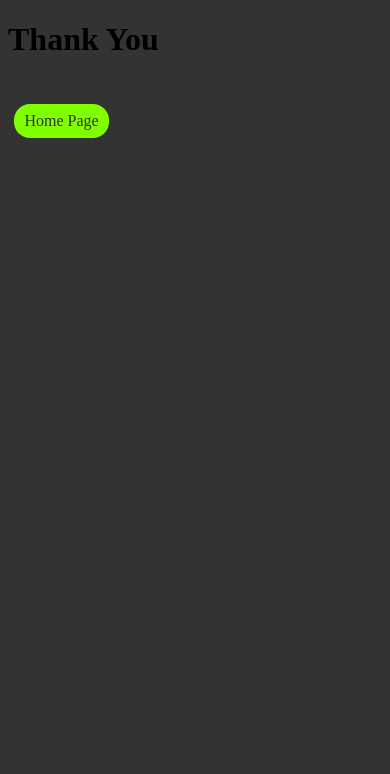
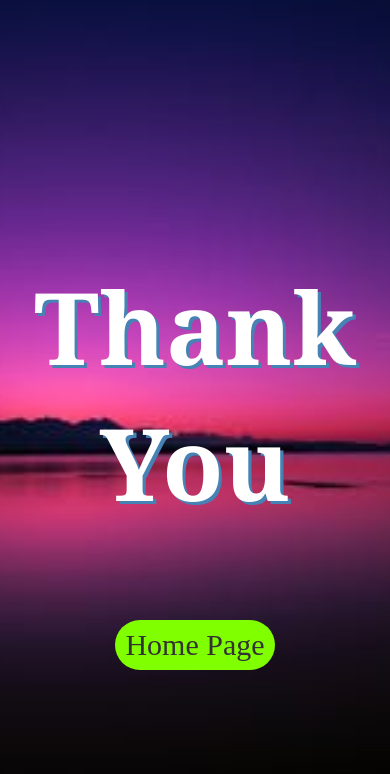
Before and after one commit to gauravDubeyDeveloper/Smart-town.in, a plain HTML site: page view/page7.html in a window 390 px wide. Drawn offline with Linux system fonts and the light colour scheme.

Commit message:
change number

```diff
--- a/view/page7.html
+++ b/view/page7.html
@@ -4,8 +4,8 @@
     <meta charset="UTF-8">
     <meta name="viewport" content="width=device-width, initial-scale=1.0">
     <meta http-equiv="X-UA-Compatible" content="ie=edge">
-    <link rel="stylesheet" media="screen and (min-width: 320px)  and (max-width:1000px)" href="../css/mobile/page6.css">
-    <link rel="stylesheet" media="screen and (min-width: 1001px) " href="../css/tablet/page6.css">
+    <link rel="stylesheet" media="screen and (min-width: 320px)  and (max-width:1000px)" href="../css/mobile/page7.css">
+    <link rel="stylesheet" media="screen and (min-width: 1001px) " href="../css/desktop/page7.css">
     <title>Thank You</title>
 </head>
 <body>
```
Also changed, not shown: view/page4.html (+2 -2 lines), view/page5.html (+2 -2 lines), view/page6.html (+2 -2 lines).
